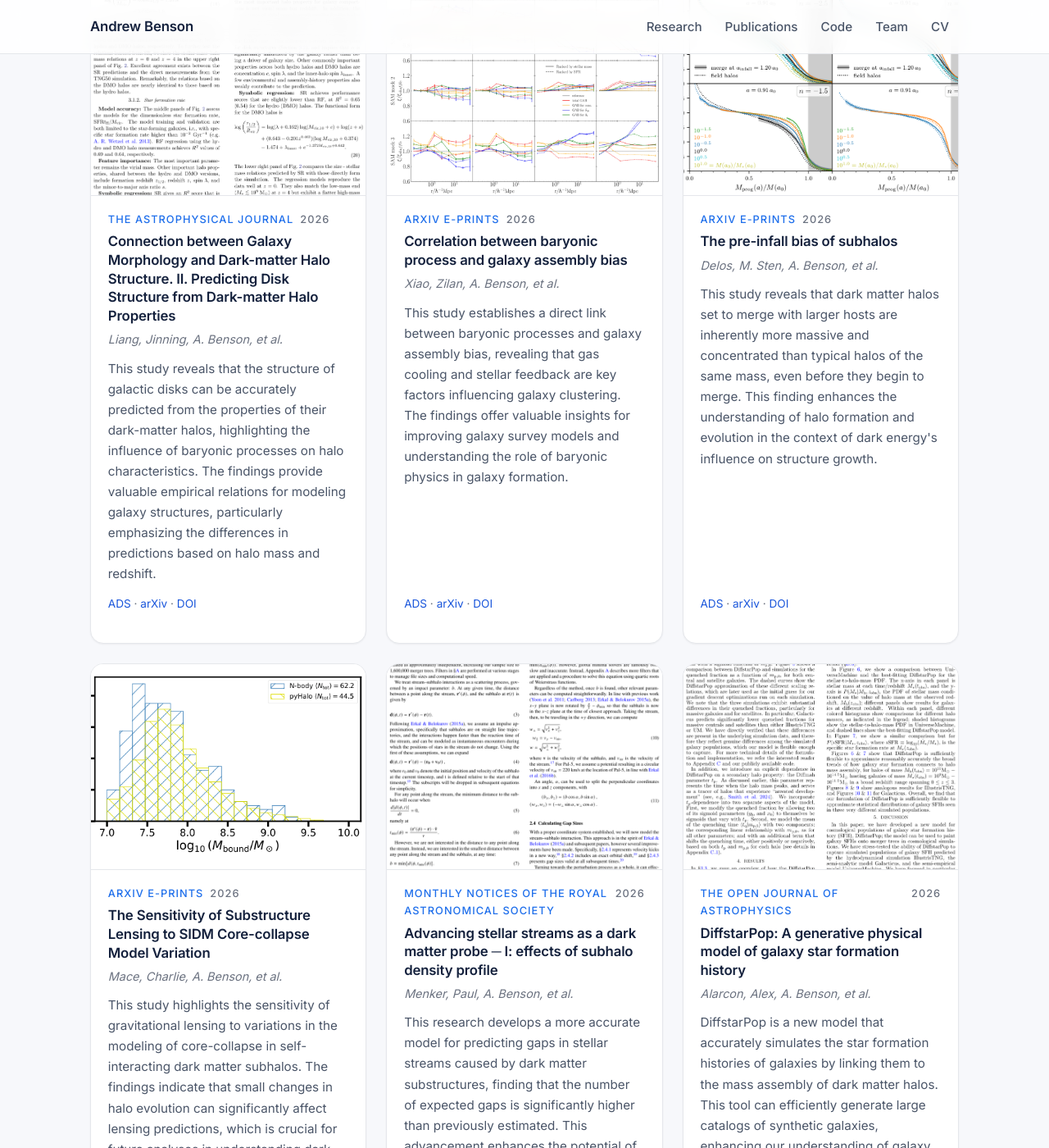
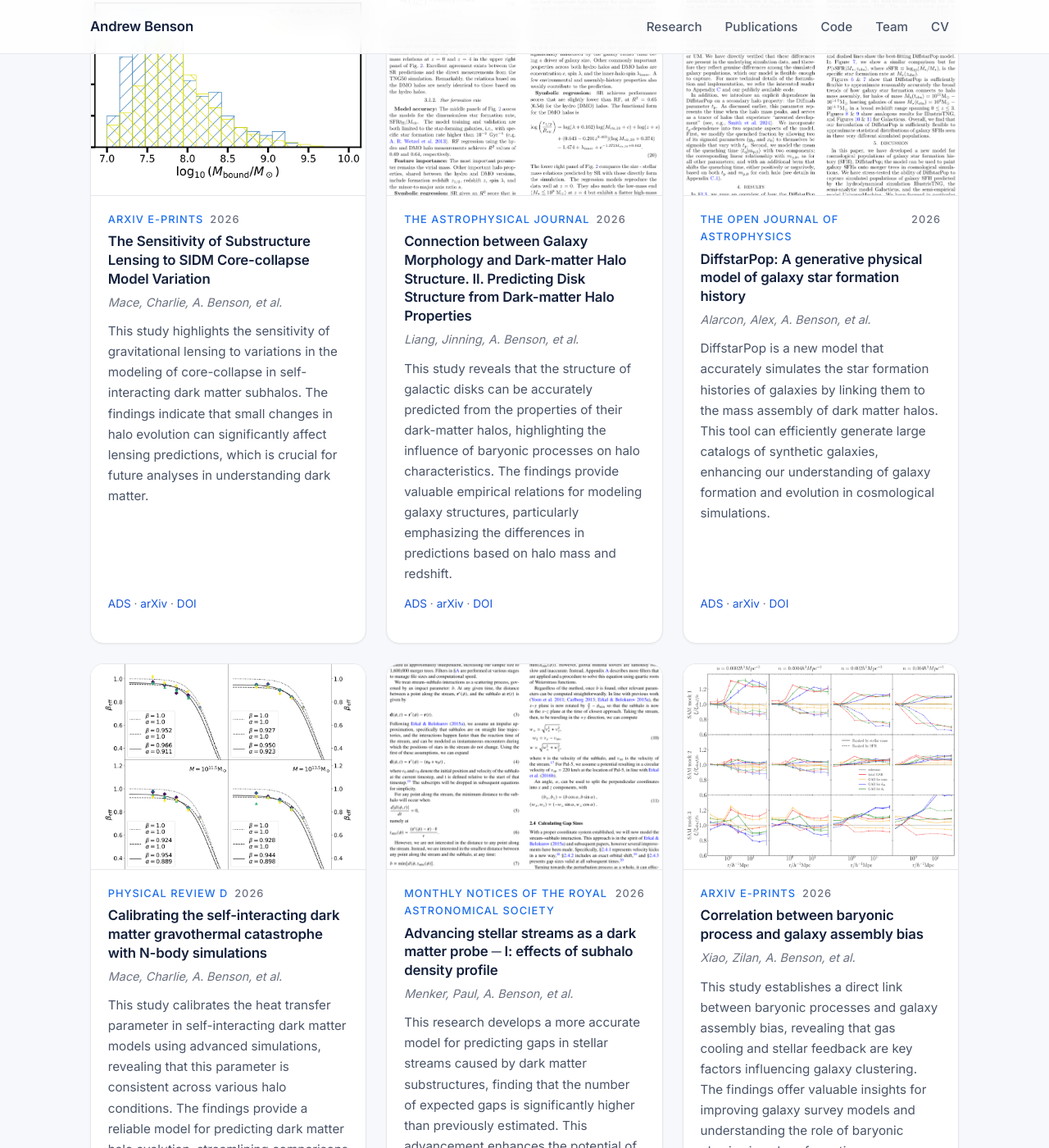
Before and after one commit to abensonca/abensonca.github.io, a Jekyll site: the page built from index.md, in a window 1280 px wide and 1400 px high, scrolled down 1467 px. Shown: the whole window at 82% size. Built offline with Jekyll 4.4.1, drawn with Linux system fonts in a browser that asks for light colours; some of the changed text lies outside the part shown.

Commit message:
chore: refresh papers from ADS

```diff
--- a/_data/papers.yml
+++ b/_data/papers.yml
@@ -1,4 +1,17 @@
 # Auto-generated by scripts/fetch_papers.py — do not edit by hand.
+- bibcode: 2026arXiv260524174M
+  title: The Sensitivity of Substructure Lensing to SIDM Core-collapse Model Variation
+  authors_short: Mace, Charlie, A. Benson, et al.
+  year: 2026
+  venue: arXiv e-prints
+  url: https://ui.adsabs.harvard.edu/abs/2026arXiv260524174M
+  arxiv: https://arxiv.org/abs/2605.24174
+  doi: 10.48550/arXiv.2605.24174
+  summary: This study highlights the sensitivity of gravitational lensing to variations in the modeling
+    of core-collapse in self-interacting dark matter subhalos. The findings indicate that small changes
+    in halo evolution can significantly affect lensing predictions, which is crucial for future analyses
+    in understanding dark matter.
+  figure: /assets/img/papers/2026arXiv260524174M.png
 - bibcode: 2026ApJ..1003...12L
   title: Connection between Galaxy Morphology and Dark-matter Halo Structure. II. Predicting Disk Structure
     from Dark-matter Halo Properties
@@ -13,6 +26,46 @@
     The findings provide valuable empirical relations for modeling galaxy structures, particularly emphasizing
     the differences in predictions based on halo mass and redshift.
   figure: /assets/img/papers/2026ApJ..1003...12L.png
+- bibcode: 2026OJAp....961920A
+  title: 'DiffstarPop: A generative physical model of galaxy star formation history'
+  authors_short: Alarcon, Alex, A. Benson, et al.
+  year: 2026
+  venue: The Open Journal of Astrophysics
+  url: https://ui.adsabs.harvard.edu/abs/2026OJAp....961920A
+  arxiv: https://arxiv.org/abs/2510.27604
+  doi: 10.33232/001c.161920
+  summary: DiffstarPop is a new model that accurately simulates the star formation histories of galaxies
+    by linking them to the mass assembly of dark matter halos. This tool can efficiently generate large
+    catalogs of synthetic galaxies, enhancing our understanding of galaxy formation and evolution in cosmological
+    simulations.
+  figure: /assets/img/papers/2026OJAp....961920A.png
+- bibcode: 2026PhRvD.113j3011M
+  title: Calibrating the self-interacting dark matter gravothermal catastrophe with <inline-formula><mml:math><mml:mi>N</mml:mi></mml:math></inline-formula>-body
+    simulations
+  authors_short: Mace, Charlie, A. Benson, et al.
+  year: 2026
+  venue: Physical Review D
+  url: https://ui.adsabs.harvard.edu/abs/2026PhRvD.113j3011M
+  arxiv: https://arxiv.org/abs/2504.13004
+  doi: 10.1103/x3lh-xfx9
+  summary: This study calibrates the heat transfer parameter in self-interacting dark matter models using
+    advanced simulations, revealing that this parameter is consistent across various halo conditions.
+    The findings provide a reliable model for predicting dark matter halo evolution, streamlining comparisons
+    with simulations and enhancing our understanding of dark matter dynamics.
+  figure: /assets/img/papers/2026PhRvD.113j3011M.png
+- bibcode: 2026MNRAS.548ag538M
+  title: 'Advancing stellar streams as a dark matter probe ─ I: effects of subhalo density profile'
+  authors_short: Menker, Paul, A. Benson, et al.
+  year: 2026
+  venue: Monthly Notices of the Royal Astronomical Society
+  url: https://ui.adsabs.harvard.edu/abs/2026MNRAS.548ag538M
+  arxiv: https://arxiv.org/abs/2406.11989
+  doi: 10.1093/mnras/stag538
+  summary: This research develops a more accurate model for predicting gaps in stellar streams caused
+    by dark matter substructures, finding that the number of expected gaps is significantly higher than
+    previously estimated. This advancement enhances the potential of stellar streams as tools for probing
+    dark matter properties.
+  figure: /assets/img/papers/2026MNRAS.548ag538M.png
 - bibcode: 2026arXiv260519323X
   title: Correlation between baryonic process and galaxy assembly bias
   authors_short: Xiao, Zilan, A. Benson, et al.
@@ -26,55 +79,3 @@
     offer valuable insights for improving galaxy survey models and understanding the role of baryonic
     physics in galaxy formation.
   figure: /assets/img/papers/2026arXiv260519323X.png
-- bibcode: 2026arXiv260518940D
-  title: The pre-infall bias of subhalos
-  authors_short: Delos, M. Sten, A. Benson, et al.
-  year: 2026
-  venue: arXiv e-prints
-  url: https://ui.adsabs.harvard.edu/abs/2026arXiv260518940D
-  arxiv: https://arxiv.org/abs/2605.18940
-  doi: 10.48550/arXiv.2605.18940
-  summary: This study reveals that dark matter halos set to merge with larger hosts are inherently more
-    massive and concentrated than typical halos of the same mass, even before they begin to merge. This
-    finding enhances the understanding of halo formation and evolution in the context of dark energy's
-    influence on structure growth.
-  figure: /assets/img/papers/2026arXiv260518940D.png
-- bibcode: 2026arXiv260524174M
-  title: The Sensitivity of Substructure Lensing to SIDM Core-collapse Model Variation
-  authors_short: Mace, Charlie, A. Benson, et al.
-  year: 2026
-  venue: arXiv e-prints
-  url: https://ui.adsabs.harvard.edu/abs/2026arXiv260524174M
-  arxiv: https://arxiv.org/abs/2605.24174
-  doi: 10.48550/arXiv.2605.24174
-  summary: This study highlights the sensitivity of gravitational lensing to variations in the modeling
-    of core-collapse in self-interacting dark matter subhalos. The findings indicate that small changes
-    in halo evolution can significantly affect lensing predictions, which is crucial for future analyses
-    in understanding dark matter.
-  figure: /assets/img/papers/2026arXiv260524174M.png
-- bibcode: 2026MNRAS.548ag538M
-  title: 'Advancing stellar streams as a dark matter probe ─ I: effects of subhalo density profile'
-  authors_short: Menker, Paul, A. Benson, et al.
-  year: 2026
-  venue: Monthly Notices of the Royal Astronomical Society
-  url: https://ui.adsabs.harvard.edu/abs/2026MNRAS.548ag538M
-  arxiv: https://arxiv.org/abs/2406.11989
-  doi: 10.1093/mnras/stag538
-  summary: This research develops a more accurate model for predicting gaps in stellar streams caused
-    by dark matter substructures, finding that the number of expected gaps is significantly higher than
-    previously estimated. This advancement enhances the potential of stellar streams as tools for probing
-    dark matter properties.
-  figure: /assets/img/papers/2026MNRAS.548ag538M.png
-- bibcode: 2026OJAp....961920A
-  title: 'DiffstarPop: A generative physical model of galaxy star formation history'
-  authors_short: Alarcon, Alex, A. Benson, et al.
-  year: 2026
-  venue: The Open Journal of Astrophysics
-  url: https://ui.adsabs.harvard.edu/abs/2026OJAp....961920A
-  arxiv: https://arxiv.org/abs/2510.27604
-  doi: 10.33232/001c.161920
-  summary: DiffstarPop is a new model that accurately simulates the star formation histories of galaxies
-    by linking them to the mass assembly of dark matter halos. This tool can efficiently generate large
-    catalogs of synthetic galaxies, enhancing our understanding of galaxy formation and evolution in cosmological
-    simulations.
-  figure: /assets/img/papers/2026OJAp....961920A.png
```
